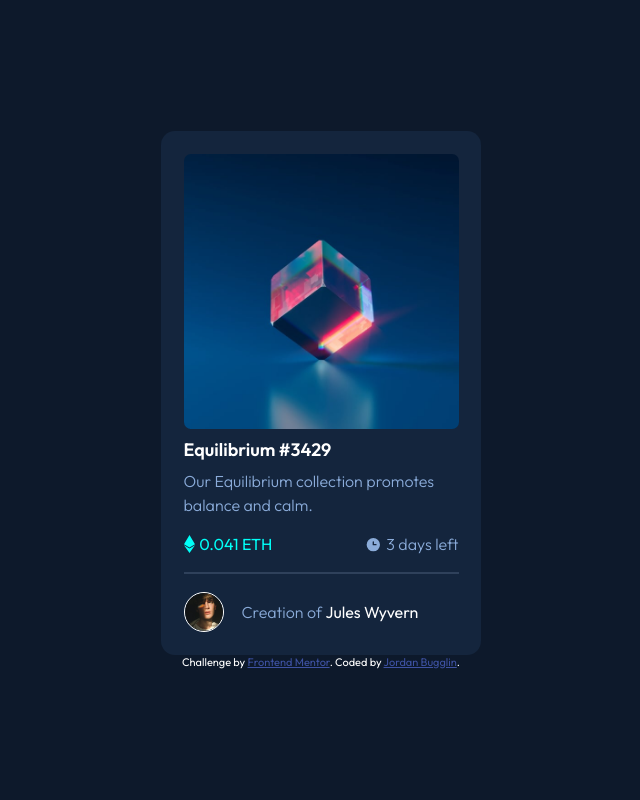
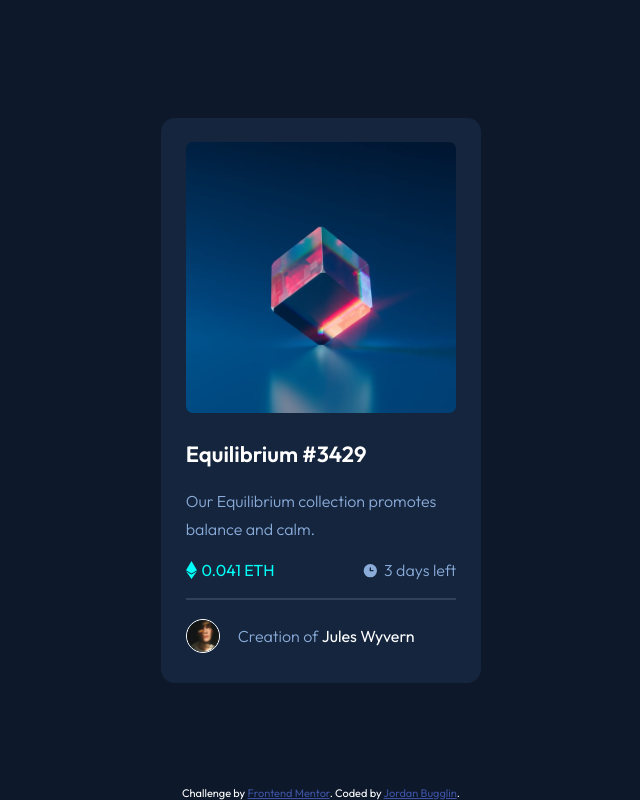
Before and after one commit to Jbugglin/nft-preview-card, a plain HTML site: page index.html in a window 1280 px wide. Shown: the whole page, without its empty margins (319-959 px from the left). Drawn offline with Linux system fonts and the light colour scheme.

Commit message:
updated styles.css
I adjusted some of the padding in the main card, as well as the font sizing and line spacing. I moved the accreditation line to the absolute bottom of the viewable screen.

```diff
--- a/styles.css
+++ b/styles.css
@@ -30,7 +30,7 @@ main {
     width: 85vw;
     height: fit-content;
     background-color: var(--cardBg);
-    padding: 1.25em;
+    padding: 1.375em;
     border-radius: 14px;
 }
 
@@ -70,10 +70,10 @@ main .main-image div img {
 }
 
 main h1 {
-    font-size: 1.125rem;
+    font-size: 1.375rem;
     font-weight: 600;
     color: var(--white);
-    padding: 0.5em 0em 0.25em;
+    padding: 1.25em 0em 0.5em 0em;
 }
 
 main h1:hover {
@@ -84,12 +84,9 @@ main h1:hover {
 main p {
     font-weight: 300;
     font-size: 1rem;
-    line-height: 1.5;
+    line-height: 1.75;
     color: var(--softBlue);
-}
-
-#nft-description {
-    padding: 0.25em 0em 0.5em;
+    padding: 0.5em 0em 0.5em;
 }
 
 ul {
@@ -124,13 +121,13 @@ ul img {
     display: flex;
     justify-content: flex-start;
     align-items: center;
-    padding: 1em 0em 0em;
+    padding: 0.75em 0em 0em;
 }
 
 #card-foot img {
     border: 1px solid var(--white);
     border-radius: 50%;
-    width: 2.5rem;
+    width: 2.125rem;
     margin: 0em 1em 0em 0em;
 }
 
@@ -148,6 +145,8 @@ ul img {
     font-size: 11px;
     text-align: center;
     color: white;
+    position: absolute;
+    bottom: 0;
 }
 
 .attribution a {
```
